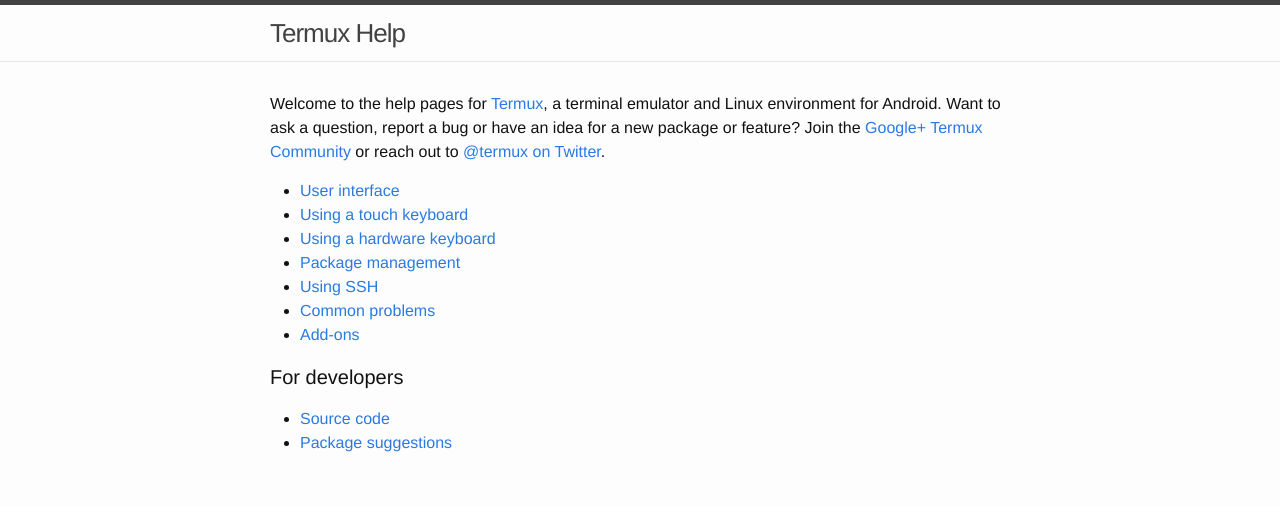
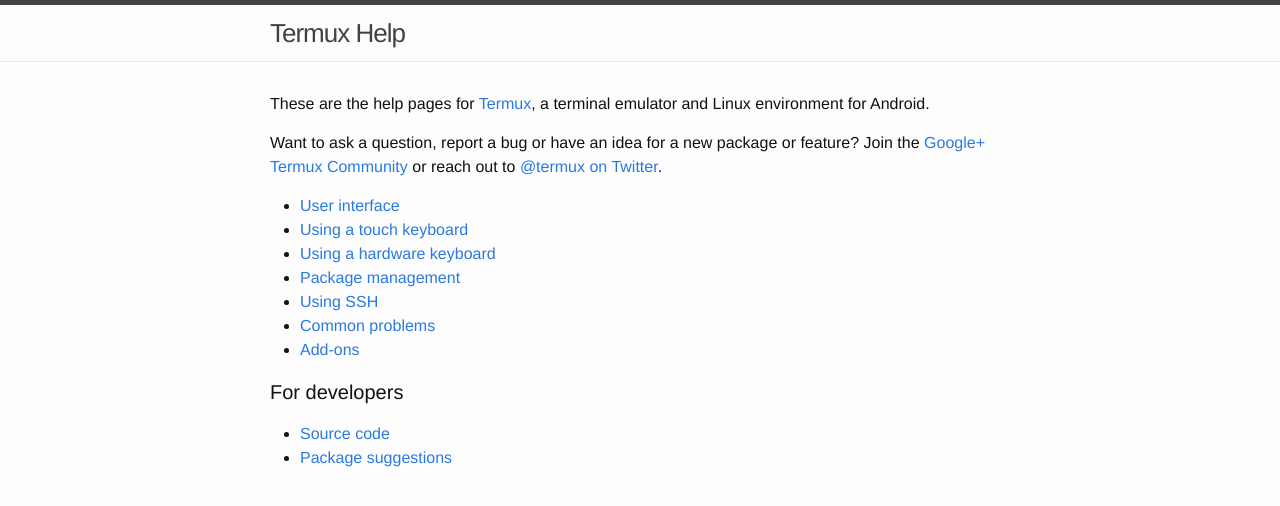
Before and after one commit to termux/termux.github.io, a Jekyll site: the page built from help.md, in a window 1280 px wide. Shown: the top 506 px of the page. Built offline with Jekyll 4.4.1, drawn with Linux system fonts in a browser that asks for light colours.

Commit message:
Update url

```diff
--- a/help.md
+++ b/help.md
@@ -3,7 +3,9 @@
 title: Termux help
 ---
 
-Welcome to the help pages for [Termux](http://termux.com), a terminal emulator and Linux environment for Android. Want to ask a question, report a bug or have an idea for a new package or feature? Join the [Google+ Termux Community](https://plus.google.com/communities/101692629528551299417) or reach out to [@termux on Twitter](https://twitter.com/termux).
+These are the help pages for [Termux](https://termux.com), a terminal emulator and Linux environment for Android.
+
+Want to ask a question, report a bug or have an idea for a new package or feature? Join the [Google+ Termux Community](https://plus.google.com/communities/101692629528551299417) or reach out to [@termux on Twitter](https://twitter.com/termux).
 
 - [User interface](user-interface.html)
 - [Using a touch keyboard](touch-keyboard.html)
```
